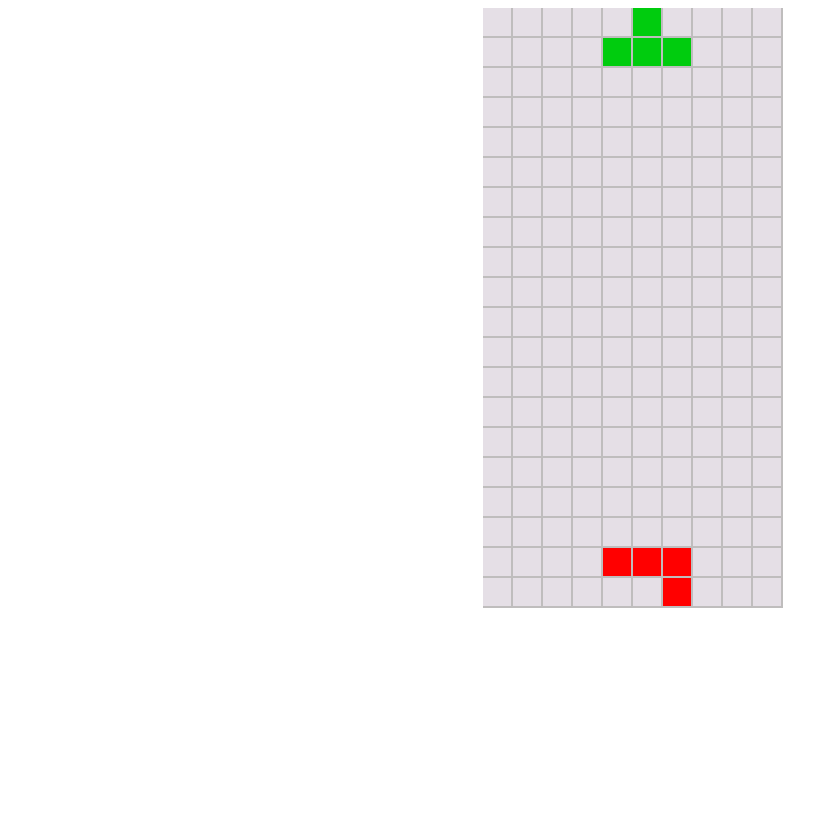
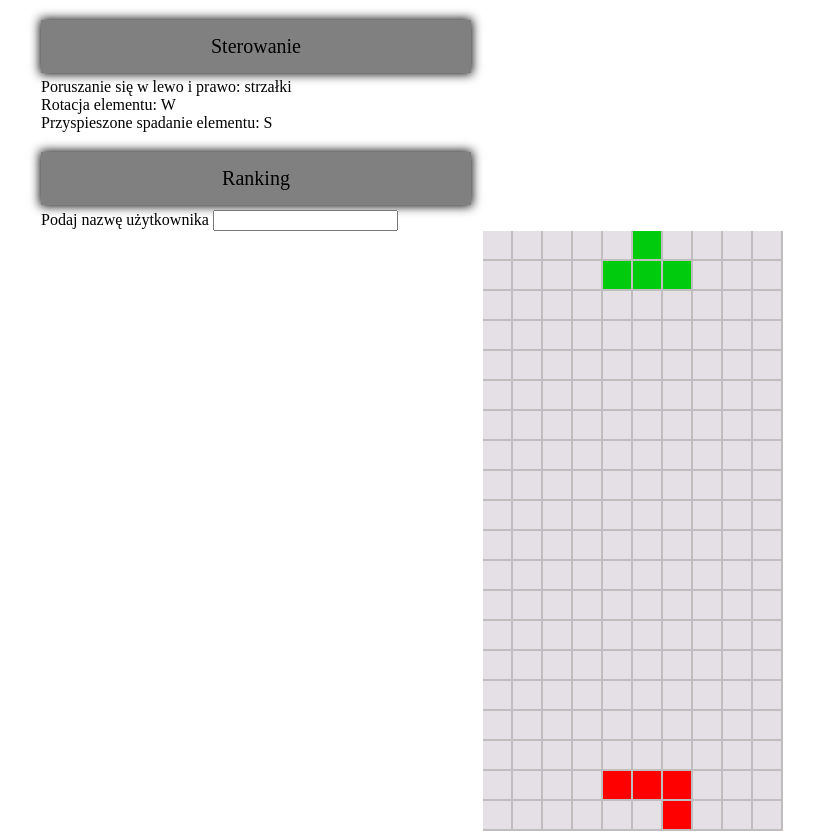
Before and after one commit to MichalPrzyl/programowanie_w_srodowiskach_rozproszonych, a website: page index.html in a window 1280 px wide. Shown: the whole page, without its empty margins (7-821 px from the left). Before the commit the page ends 800 px from the top, so only its background shows below. Drawn offline with Linux system fonts and the light colour scheme.

Commit message:
ranking added

```diff
--- a/index.html
+++ b/index.html
@@ -7,6 +7,27 @@
     <!-- <script data-main="scripts/app" src="scripts/require.js"></script> -->
 </head>
 <body>
+    <div class="description">
+        <div class="desc_header">Sterowanie</div>
+        <div class="key-element">Poruszanie się w lewo i prawo: strzałki</div>
+        <div class="key-element">Rotacja elementu: W</div>
+        <div class="key-element">Przyspieszone spadanie elementu: S</div>
+
+        <div class="best-score">
+            <div class="desc_header">Ranking</div>
+
+            <div class="key-element">
+                <label for="name">Podaj nazwę użytkownika</label>
+                <input type="text" name="name" id="name">
+            </div>
+
+
+
+        </div>
+    </div>
+
+
+
     <div class="container">
         <canvas id="canvas" width="300" height="600"></canvas>
     </div>
--- a/public/css/style.css
+++ b/public/css/style.css
@@ -7,3 +7,23 @@
 #canvas{
   background: gray;
 }
+
+.description{
+  margin-left: 20px;
+}
+
+.desc_header{
+  background: gray;
+  box-shadow: 0 0 10px 1px black;
+  width: 400px;
+  padding: 15px;
+  text-align: center;
+  font-size: 20px;
+  margin-top: 20px;
+  margin-left: 20px;
+  margin-bottom: 5px;
+}
+
+.key-element{
+  margin-left: 20px;
+}
```
